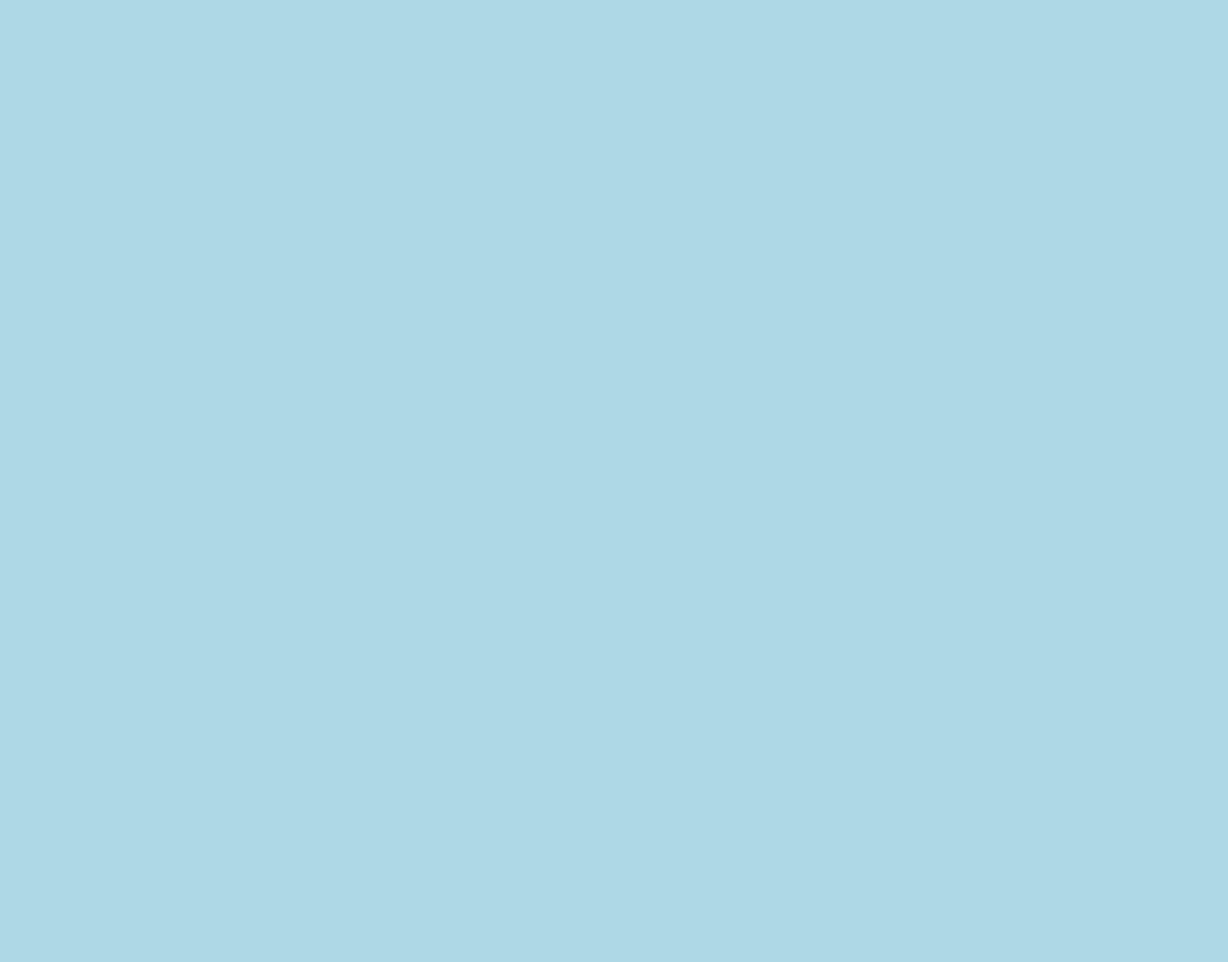
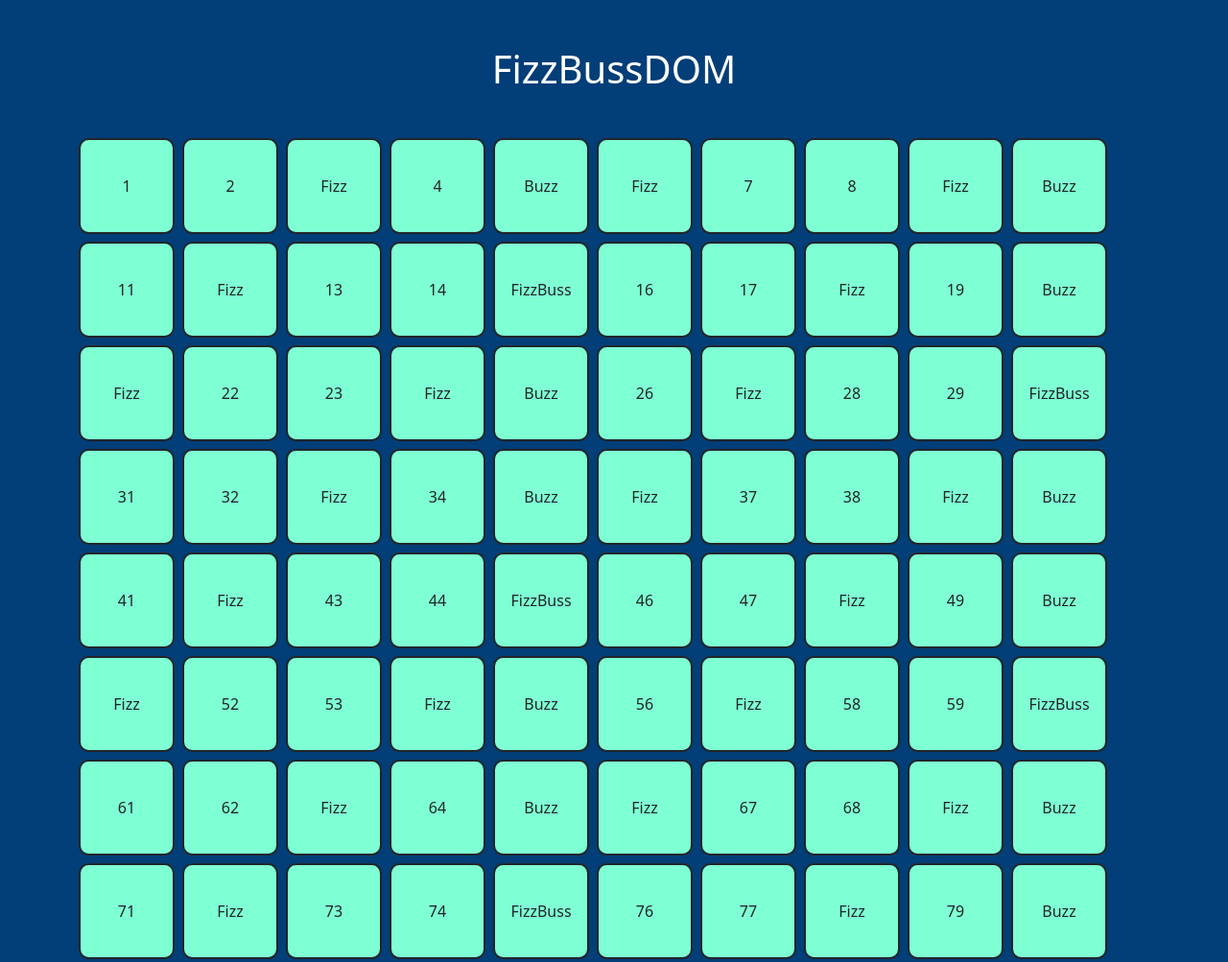
Before and after one commit to SimoneLollini/js-fizzbuzz, a plain HTML site: page index.html in a window 1280 px wide. Shown: the top 1003 px of the page at 96% size. Before the commit the page ends 800 px from the top, so only its background shows below. Drawn offline with nearby package versions, Linux system fonts and the light colour scheme.

Commit message:
add program visibilty for users

```diff
--- a/assets/JS/main.js
+++ b/assets/JS/main.js
@@ -1,18 +1,22 @@
 // Scrivi un programma che stampi in console i numeri da 1 a 100,
 for (let i = 1; i <= 100; i++) {
+    let n = `<div> ${i} </div>`;
 
     if (i % 3 == 0 && i % 5 == 0) {
         console.log("Fizz" + "Buzz" + "-" + i);
+        n = ("Fizz" + "Buzz" + "-" + i);
+        n = `<div class="square">FizzBuss</div>`;
     }
     else if (i % 3 == 0) {
         console.log("Fizz" + "-" + i);
+        n = `<div class="square">Fizz</div>`;
     } else if (i % 5 == 0) {
         console.log("Buzz" + "-" + i);
-
+        n = `<div class="square">Buzz</div>`;
     } else {
-        console.log(i);
+        n = `<div class="square">${i}</div>`;
     }
-
+    document.querySelector('.container').insertAdjacentHTML('beforeend', n);
     //     switch () {
     //         case(i % 3 == 0 && i % 5 == 0):
     //             console.log("Fizz" + "Buzz" + "-" + i);
--- a/assets/css/style.css
+++ b/assets/css/style.css
@@ -1,3 +1,14 @@
 body {
-    background-color: lightblue;
+    background-color: rgb(2, 62, 119);
 }
+
+.square {
+    width: 100px;
+    aspect-ratio: 1/1;
+    background-color: aquamarine;
+    border: 2px solid;
+    border-radius: 0.65rem;
+    display: flex;
+    align-items: center;
+    justify-content: center;
+}
--- a/index.html
+++ b/index.html
@@ -6,12 +6,15 @@
     <meta http-equiv="X-UA-Compatible" content="IE=edge">
     <meta name="viewport" content="width=device-width, initial-scale=1.0">
     <title>fizzbuzz</title>
+    <link rel="stylesheet" href="https://cdn.jsdelivr.net/npm/bootstrap@5.2.2/dist/css/bootstrap.min.css">
     <link rel="stylesheet" href="./assets/css/style.css">
 </head>
 
 <body>
+    <h1 class="text-center text-white my-5">FizzBussDOM</h1>
+    <div class="container d-flex flex-wrap gap-2">
 
-    <ul></ul>
+    </div>
 
     <script src="./assets/JS/main.js"></script>
 </body>
```
